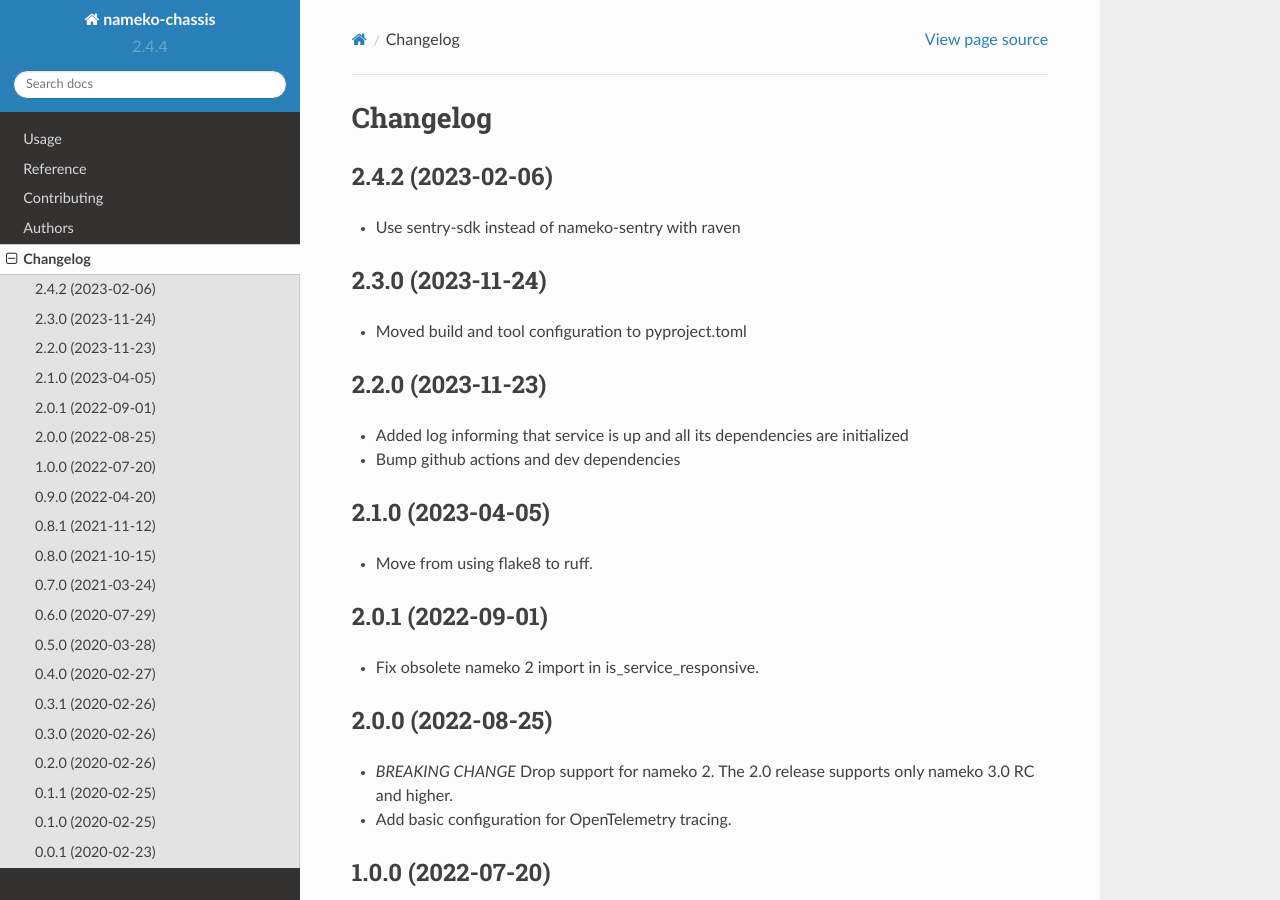
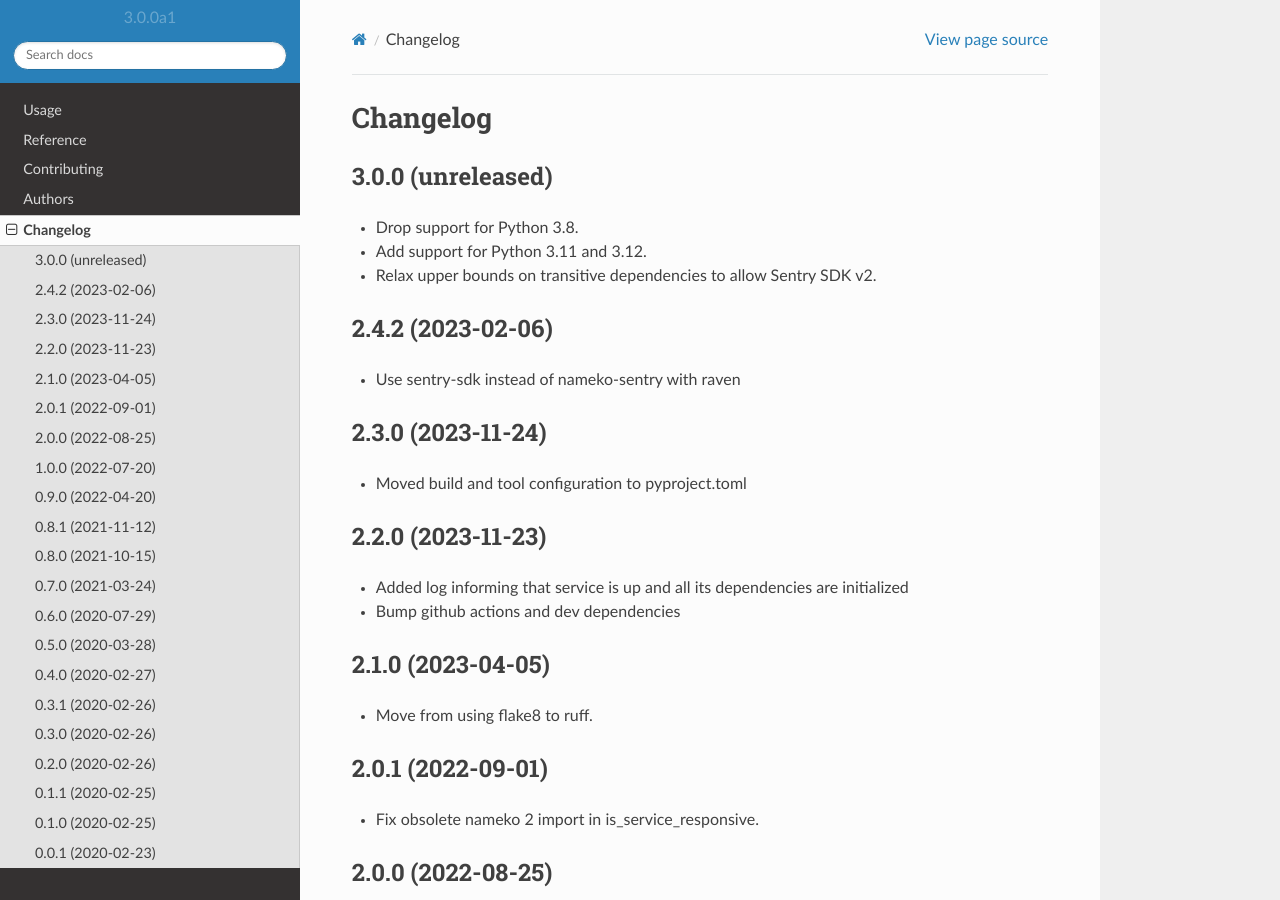
Before and after one commit to Emplocity/nameko-chassis, a Sphinx documentation site: the page built from docs/changelog.rst, in a window 1280 px wide and 900 px high. Built offline with Sphinx 7.4.7 and the Read the Docs theme 2.0.0, drawn with Linux system fonts in a browser that asks for light colours.

Commit message:
Prepare v3 alpha

```diff
--- a/CHANGELOG.rst
+++ b/CHANGELOG.rst
@@ -1,5 +1,12 @@
 Changelog
 =========
+
+3.0.0 (unreleased)
+------------------
+
+* Drop support for Python 3.8.
+* Add support for Python 3.11 and 3.12.
+* Relax upper bounds on transitive dependencies to allow Sentry SDK v2.
 
 2.4.2 (2023-02-06)
 ------------------
--- a/README.rst
+++ b/README.rst
@@ -45,9 +45,9 @@ nameko-chassis
     :alt: Supported implementations
     :target: https://pypi.org/project/nameko-chassis
 
-.. |commits-since| image:: https://img.shields.io/github/commits-since/Emplocity/nameko-chassis/v2.4.4.svg
+.. |commits-since| image:: https://img.shields.io/github/commits-since/Emplocity/nameko-chassis/v3.0.0a1.svg
     :alt: Commits since latest release
-    :target: https://github.com/Emplocity/nameko-chassis/compare/v2.4.4...master
+    :target: https://github.com/Emplocity/nameko-chassis/compare/v3.0.0a1...master
 
 
 
--- a/docs/conf.py
+++ b/docs/conf.py
@@ -23,7 +23,7 @@ project = "nameko-chassis"
 year = "2020"
 author = "Emplocity"
 copyright = "{0}, {1}".format(year, author)
-version = release = "2.4.4"
+version = release = "3.0.0a1"
 
 pygments_style = "trac"
 templates_path = ["."]
--- a/src/nameko_chassis/__init__.py
+++ b/src/nameko_chassis/__init__.py
@@ -1 +1 @@
-__version__ = "2.4.4"
+__version__ = "3.0.0a1"
```
Also changed, not shown: .bumpversion.cfg.
